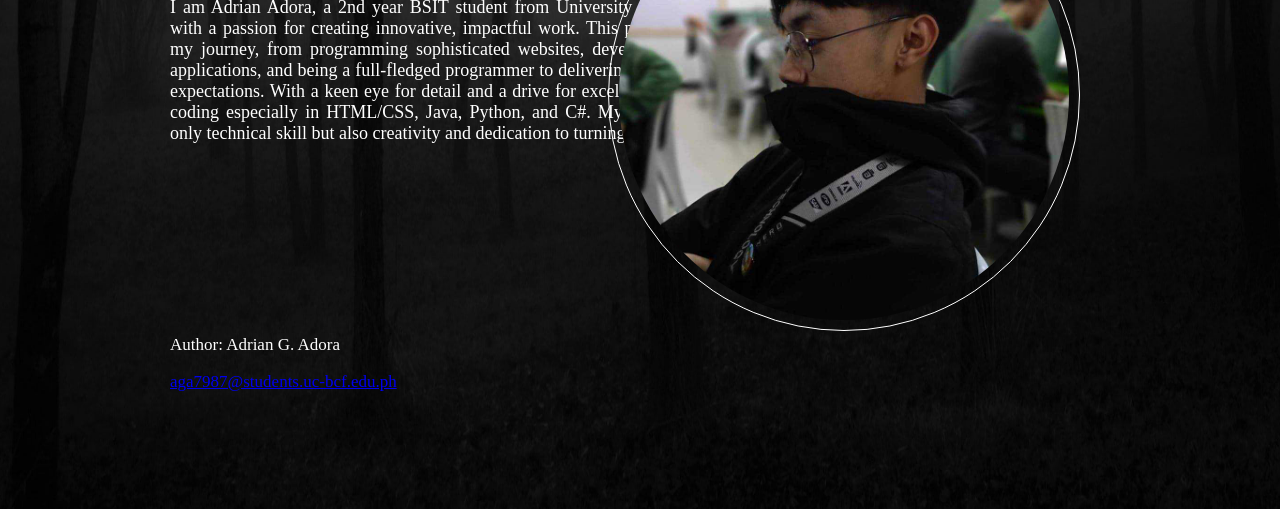
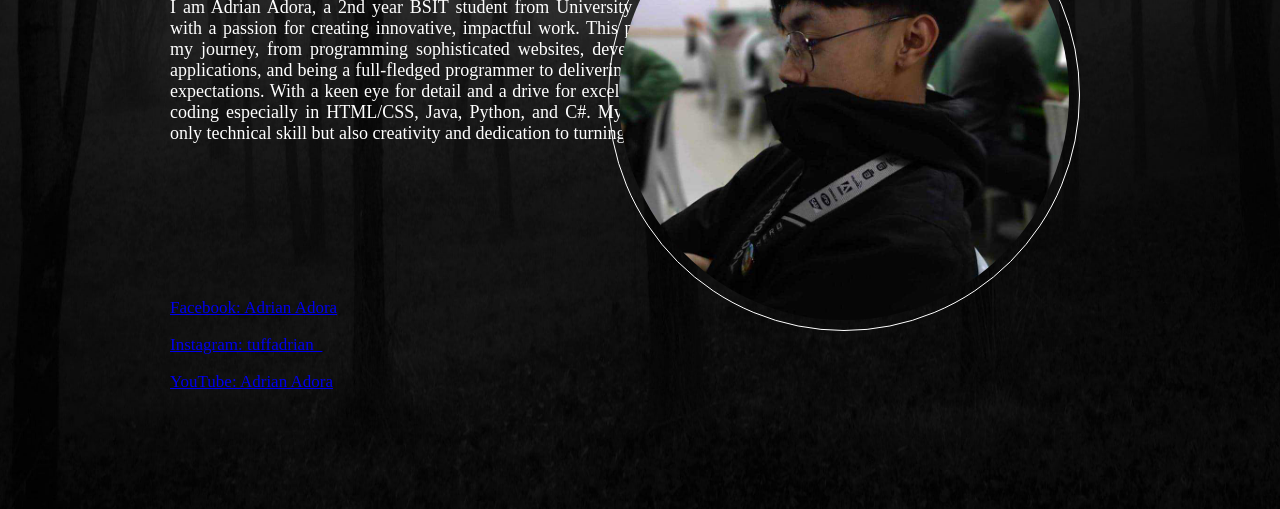
Before and after one commit to adrian-aizen/CIT14, a plain HTML site: page index.html in a window 1280 px wide. Shown: the part 291-800 px from the top of the page. Drawn offline with Linux system fonts and the light colour scheme.

Commit message:
HTML codes for AboutMe page

```diff
--- a/index.html
+++ b/index.html
@@ -29,6 +29,7 @@
     </head>
 </html>
 <footer class="aboutfooter">
-    <p>Author: Adrian G. Adora</p>
-    <p><a href="Gmail: aga7987@students.uc-bcf.edu.ph">aga7987@students.uc-bcf.edu.ph</a></p>
+    <p><a href="https://www.facebook.com/drianaidss">Facebook: Adrian Adora</a></p>
+    <p><a href="https://www.instagram.com/tuffadrian_/?hl=en">Instagram: tuffadrian_</a></p>
+    <p><a href="https://www.youtube.com/@adrianadora5931">YouTube: Adrian Adora</a></p>
 </footer>
```
